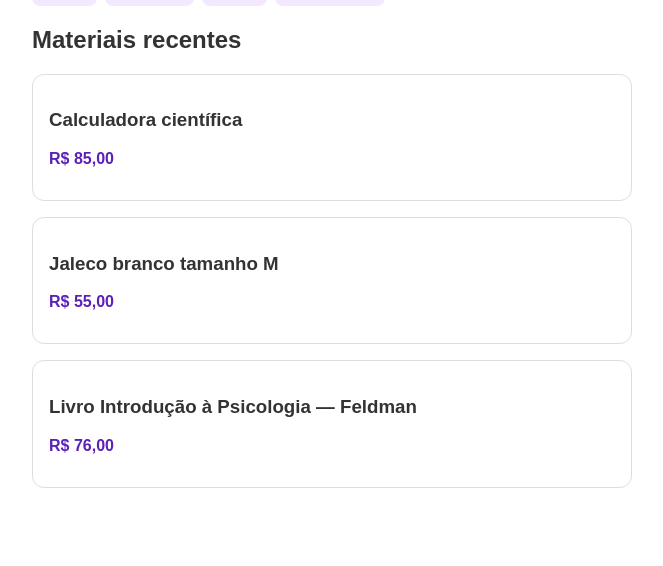
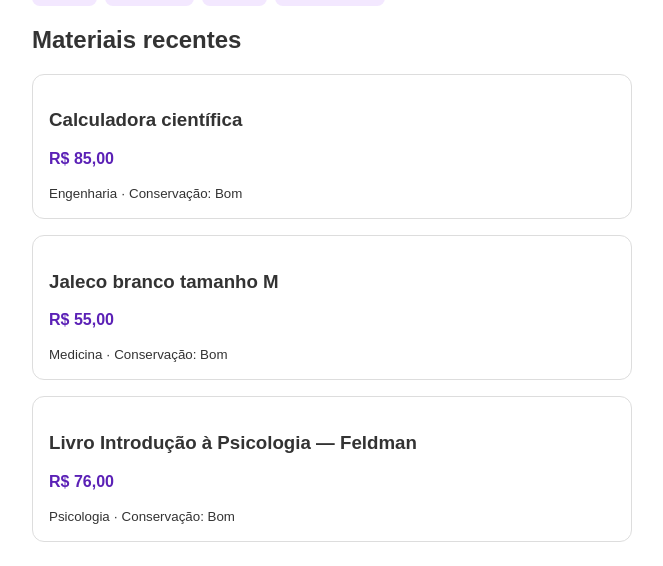
Before and after one commit to MariaEduardaPitta/ENG4021-33D-2026.2-repo, a Python web app: template SPRINT 4/Lucas-Lemos/templates/index.html in a window 1280 px wide. Shown: the part 332-898 px from the top of the page, without its empty margins (308-971 px from the left). Before the commit the page ends 820 px from the top, so only its background shows below. Run offline with Jinja, Linux system fonts and the light colour scheme; the template is opened without the code that fills it, so the values that code supplies are empty.

Commit message:
Inclui curso e conservação nos cards

```diff
--- a/SPRINT 4/Lucas-Lemos/templates/index.html
+++ b/SPRINT 4/Lucas-Lemos/templates/index.html
@@ -34,14 +34,17 @@
   <article class="card">
     <h3>Calculadora científica</h3>
     <p>R$ 85,00</p>
+    <small>Engenharia · Conservação: Bom</small>
   </article>
   <article class="card">
     <h3>Jaleco branco tamanho M</h3>
     <p>R$ 55,00</p>
+    <small>Medicina · Conservação: Bom</small>
   </article>
   <article class="card">
     <h3>Livro Introdução à Psicologia — Feldman</h3>
     <p>R$ 76,00</p>
+    <small>Psicologia · Conservação: Bom</small>
   </article>
   </div>
 </section>
```
